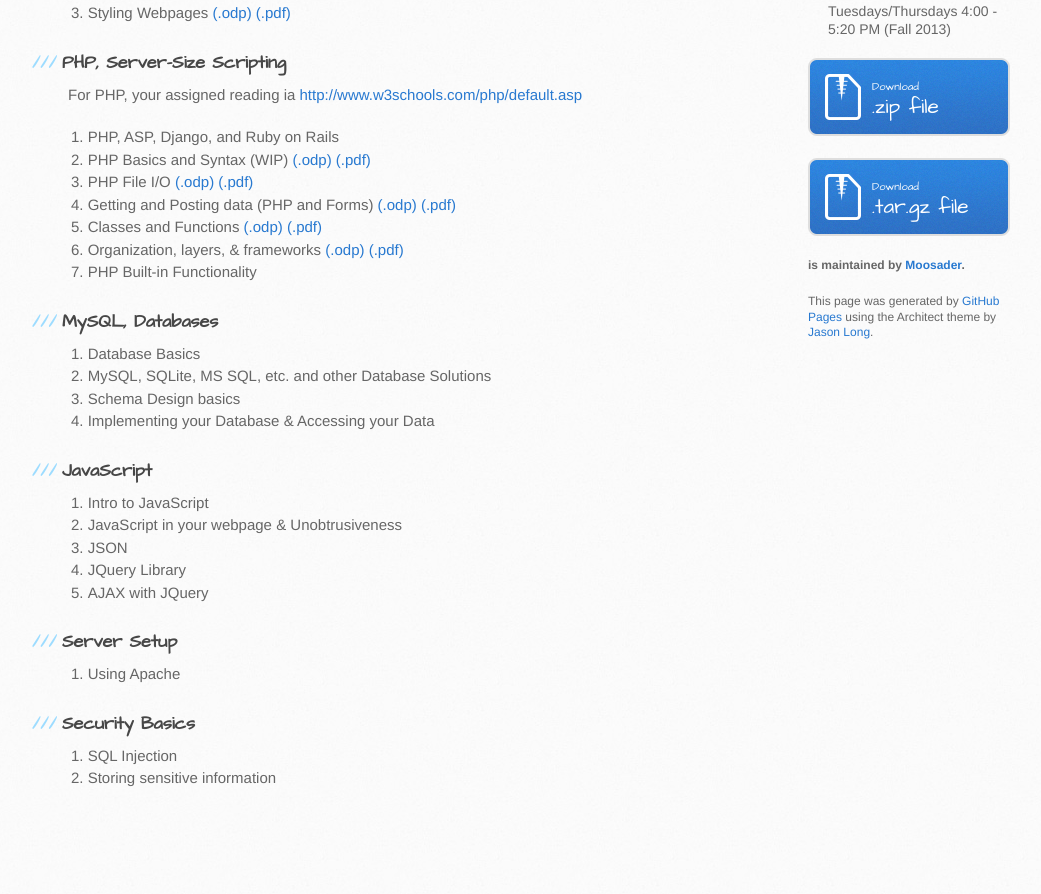
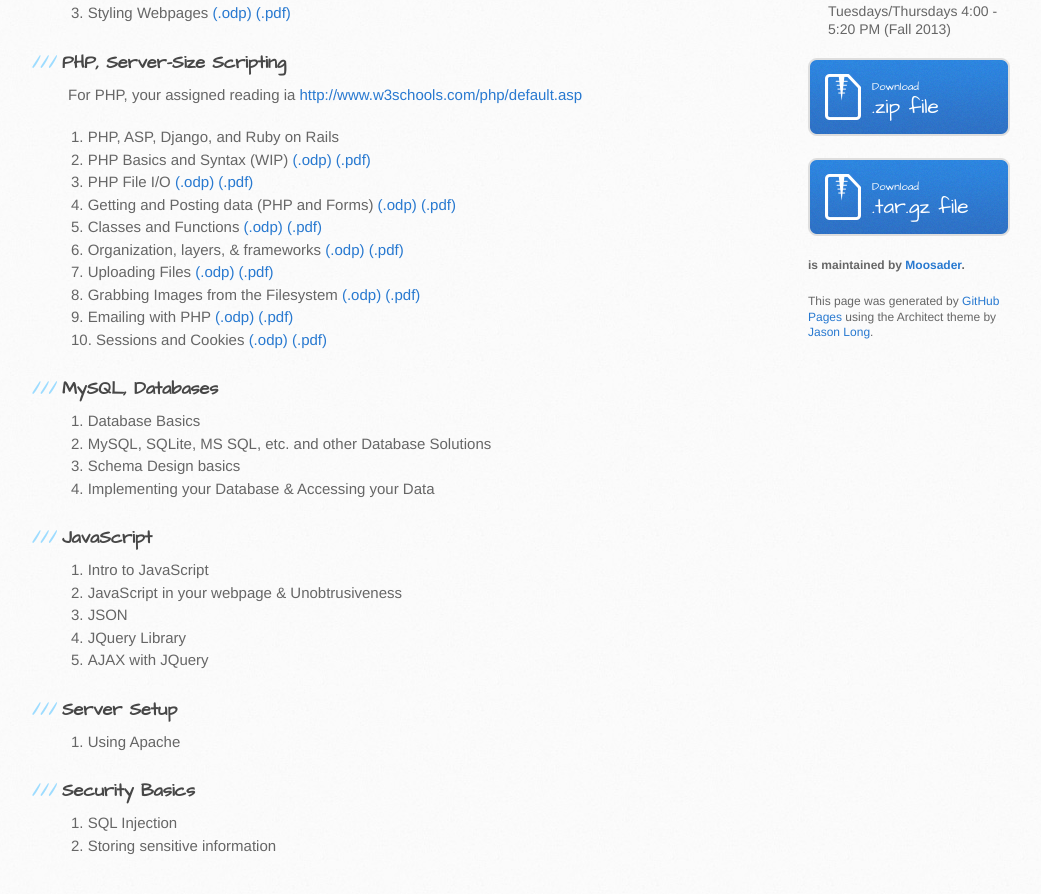
Before and after one commit to spellbindguy/Web-Development, a Jekyll site: the page lecture-notes.html, which Jekyll copies as it is, in a window 1280 px wide and 900 px high, scrolled down 842 px. Shown: the top 894 px of the window, without its empty margins (102-1143 px from the left). Built offline with Jekyll 4.4.1, drawn with Linux system fonts in a browser that asks for light colours; before the commit the page ends 1674 px from its top, so only the background shows below that.

Commit message:
Updated lecture notes page

```diff
--- a/lecture-notes.html
+++ b/lecture-notes.html
@@ -210,12 +210,29 @@
 				<a href="https://github.com/Moosader/Web-Development/blob/master/Lectures/05%20PHP/Organization.pdf?raw=true">
 					(.pdf)</a>
 			</li>
-			<li>PHP Built-in Functionality
-				<!--
-				<a href="">
+			<li>Uploading Files
+				<a href="https://github.com/Moosader/Web-Development/blob/master/Lectures/05%20PHP/Uploading%20Files.odt?raw=true">
 					(.odp)</a>
-				<a href="">
-					(.pdf)</a> -->
+				<a href="https://github.com/Moosader/Web-Development/blob/master/Lectures/05%20PHP/Uploading%20Files.pdf?raw=true">
+					(.pdf)</a>
+			</li>
+			<li>Grabbing Images from the Filesystem
+				<a href="https://github.com/Moosader/Web-Development/blob/master/Lectures/05%20PHP/Grabbing%20Images%20from%20the%20Filesystem.odt?raw=true">
+					(.odp)</a>
+				<a href="https://github.com/Moosader/Web-Development/blob/master/Lectures/05%20PHP/Grabbing%20Images%20from%20the%20Filesystem.pdf?raw=true">
+					(.pdf)</a>
+			</li>
+			<li>Emailing with PHP
+				<a href="https://github.com/Moosader/Web-Development/blob/master/Lectures/05%20PHP/Emailing%20with%20PHP.odt?raw=true">
+					(.odp)</a>
+				<a href="https://github.com/Moosader/Web-Development/blob/master/Lectures/05%20PHP/Emailing%20with%20PHP.pdf?raw=true">
+					(.pdf)</a>
+			</li>
+			<li>Sessions and Cookies
+				<a href="https://github.com/Moosader/Web-Development/blob/master/Lectures/05%20PHP/Sessions%20and%20Cookies.odt?raw=true">
+					(.odp)</a>
+				<a href="https://github.com/Moosader/Web-Development/blob/master/Lectures/05%20PHP/Sessions%20and%20Cookies.pdf?raw=true">
+					(.pdf)</a>
 			</li>
 		</ol>
 
```
